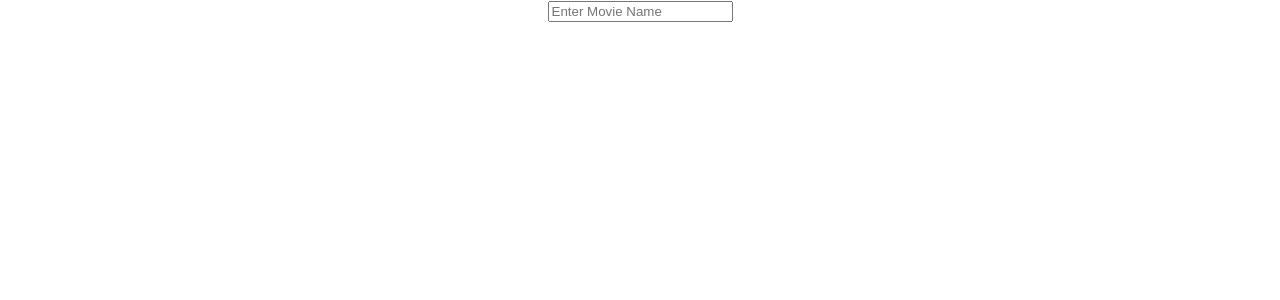
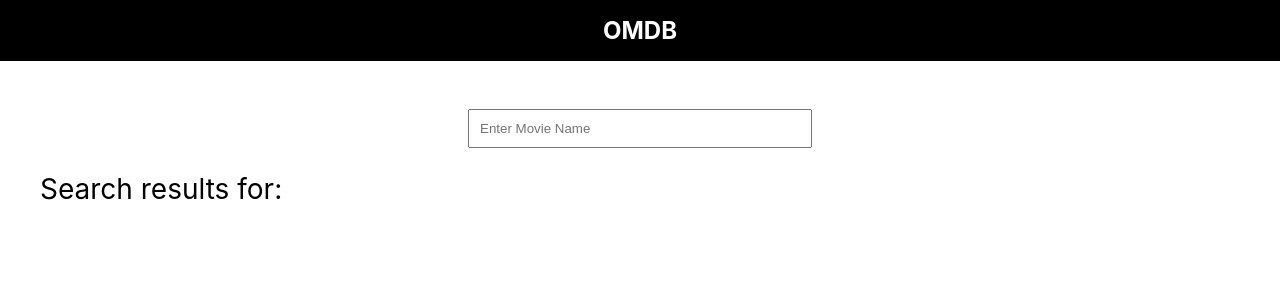
Before and after one commit to nandap4790/omdb-contact-out, a React (Create React App) app in the folder omdb-search-app/: page / in a window 1280 px wide. Shown: the top 300 px of the page. Built offline with nearby package versions, Linux system fonts and the light colour scheme.

Commit message:
Add some css

```diff
--- a/omdb-search-app/src/App.css
+++ b/omdb-search-app/src/App.css
@@ -36,3 +36,113 @@
     transform: rotate(360deg);
   }
 }
+
+.header,
+.footer {
+  background-color: black;
+}
+
+.footer {
+  position: fixed;
+  width: 100%;
+  bottom: 0;
+}
+
+.app-title-container,
+.app-footer-container {
+  max-width: 1200px;
+  margin: 0 auto;
+  padding: 16px 0;
+}
+
+.title,
+.footer-link {
+  color: white;
+  text-decoration: none;
+  font-weight: bold;
+  font-size: 24px;
+}
+
+.content-container {
+  max-width: 1200px;
+  margin: 0 auto;
+  padding: 24px 0;
+}
+
+.input-movie {
+  margin: 24px;
+  width: 768px;
+  max-width: 320px;
+  padding: 10px;
+}
+
+.one {
+  display: flex;
+}
+
+.one_1 {
+  width: 75%;
+}
+
+.movie-tile {
+  border: 1px solid #cecece;
+  padding: 16px;
+  margin-bottom: 16px;
+  display: flex;
+  align-items: center;
+}
+
+.movie-title {
+  padding-right: 8px;
+  font-weight: bold;
+  font-size: 18px;
+}
+
+.movie-year {
+  font-style: italic;
+  font-weight: 600;
+}
+
+.nominate-me,
+.prev,
+.next {
+  margin-left: auto;
+  background: none;
+    border: none;
+    border: 1px solid;
+    padding: 8px;
+    border-radius: 24px;
+    cursor: pointer;
+    width: 100px;
+}
+
+.movie-details {
+  display: flex;
+  align-items: center;
+}
+
+.buttons-container {
+  display: flex;
+  justify-content: flex-end;
+
+}
+
+.buttons-container button {
+  margin-left: unset;
+}
+
+.next {
+  margin-left: 16px !important;
+}
+
+.search-results-title {
+  padding-bottom: 16px;
+    display: flex;
+    font-size: 28px;
+    align-items: center;
+}
+
+.result {
+  padding-left: 16px;
+  font-weight: bold;
+}
--- a/omdb-search-app/src/App.js
+++ b/omdb-search-app/src/App.js
@@ -5,21 +5,17 @@
 function App() {
   return (
     <div className="App">
-      {/* <header className="App-header">
-        <img src={logo} className="App-logo" alt="logo" />
-        <p>
-          Edit <code>src/App.js</code> and save to reload.
-        </p>
-        <a
-          className="App-link"
-          href="https://reactjs.org"
-          target="_blank"
-          rel="noopener noreferrer"
-        >
-          Learn React
-        </a>
-      </header> */}
+      <header className='header'>
+        <div class="app-title-container">
+          <a class="title" href="/">OMDB</a>
+        </div>
+      </header>
       <Home />
+      {/* <footer class="footer">
+        <div class="app-footer-container">
+          <a class="footer-link" href="/">OMDB - End of Page</a>
+        </div>
+      </footer> */}
     </div>
   );
 }
--- a/omdb-search-app/src/Home/index.js
+++ b/omdb-search-app/src/Home/index.js
@@ -49,9 +49,11 @@
             // const getIdsFromLocal = localStorage.getItem('nominations') && localStorage.getItem('nominations').split(',');
             const isDisabled = foo && foo.length > 0 ? foo.includes(id) : false;
 
-            return <div key={index}>
-                <div>{item.Title}</div>
-                <div>{item.Year}</div>
+            return <div className='movie-tile' key={index}>
+                <div class="movie-details">
+                    <div className='movie-title'>{item.Title}</div>
+                    <div className='movie-year'>({item.Year})</div>
+                </div>
                 <button className="nominate-me" onClick={(e) => nominateMe(e, item)} disabled={isDisabled}>Nominate</button>
             </div>
         })
@@ -107,16 +109,31 @@
         });
     }
 
-    return <div>
+    return <div className='content-container'>
         <input
+            className='input-movie'
             placeholder='Enter Movie Name'
             val={inputVal}
             onChange={(e) => setInputVal(e.target.value)}
             onKeyDown={doSomething}
              />
-        <div>{searchResults.length > 0 ? tilesContainer() : null}</div>
-        {prev && currentPage !== 1 && <button onClick={prevResults}>Previous</button>}
-        {next && <button onClick={nextResults}>Next</button>}
-        <div>{(active && foo.length > 0) ? nominatedContainer() : null}</div>
+        <div className="one">
+            <div className="one_1">
+                <div>
+                    <div className="search-results-title">
+                        <span className="search-for">Search results for: </span>
+                        <span className="result">{inputVal}</span>
+                    </div>
+                    {searchResults.length > 0 ? tilesContainer() : null}
+                </div>
+                <div className="buttons-container">
+                    {prev && currentPage !== 1 && <button class="prev" onClick={prevResults}>Previous</button>}
+                    {next && <button class="next" onClick={nextResults}>Next</button>}
+                </div>
+            </div>
+            <div className='one_2'>
+                <div>{(active && foo.length > 0) ? nominatedContainer() : null}</div>
+            </div>
+        </div>
     </div>
 }
```
